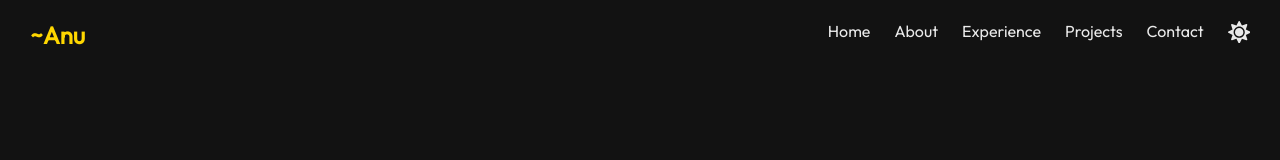
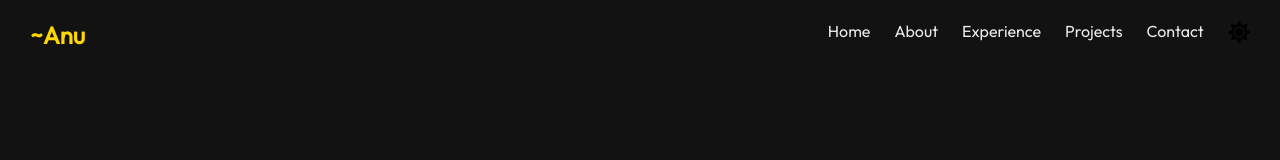
Before and after one commit to Anupriyakumarii/Portfolio_Anu, a React (Vite) app in the folder protfolio_creataion/: page / in a window 1280 px wide. Shown: the top 160 px of the page. Built offline with nearby package versions, Linux system fonts and the light colour scheme.

Commit message:
Hamburger menu

```diff
--- a/protfolio_creataion/src/Components/Navbar/Navbar.css
+++ b/protfolio_creataion/src/Components/Navbar/Navbar.css
@@ -117,7 +117,7 @@
   background: none;
   border: none;
   font-size: 1.4rem;
-  color: var(--text-color);
+  /* color: var(--text-color); */
   cursor: pointer;
   transition: transform 0.3s ease;
 }
@@ -138,8 +138,7 @@
     position: absolute;
     top: 70px;
     right: 30px;
-    background-color: #ffffff;
-    /* background-color: var(--text-color); */
+    background-color: #878e79f9;
     flex-direction: column;
     box-shadow: 0 4px 16px rgba(0,0,0,0.15);
     padding: 16px;
```
